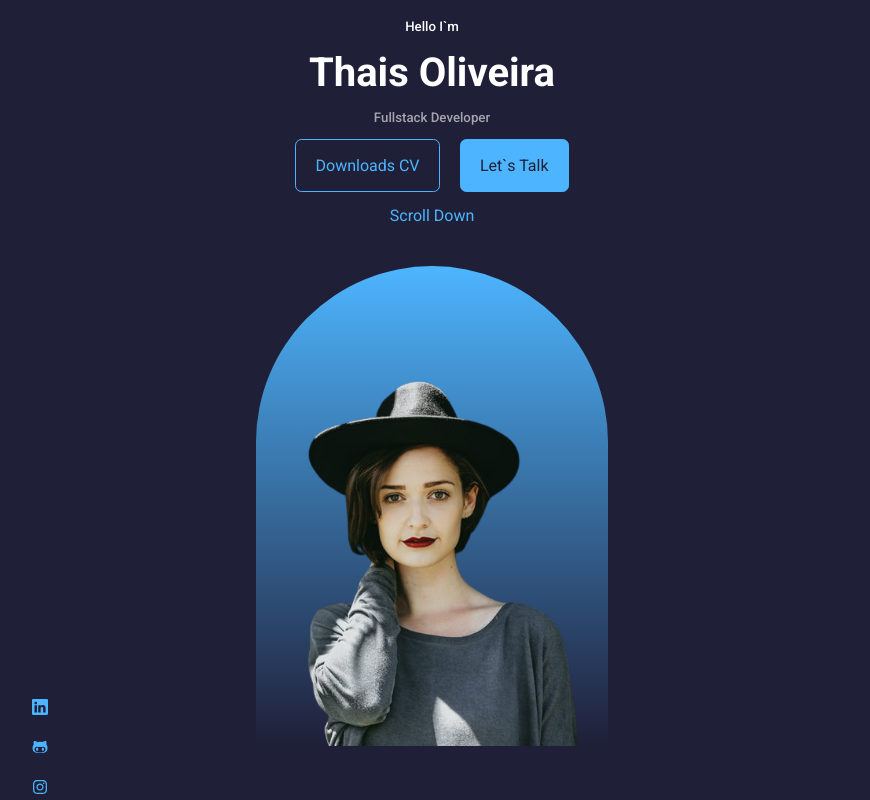
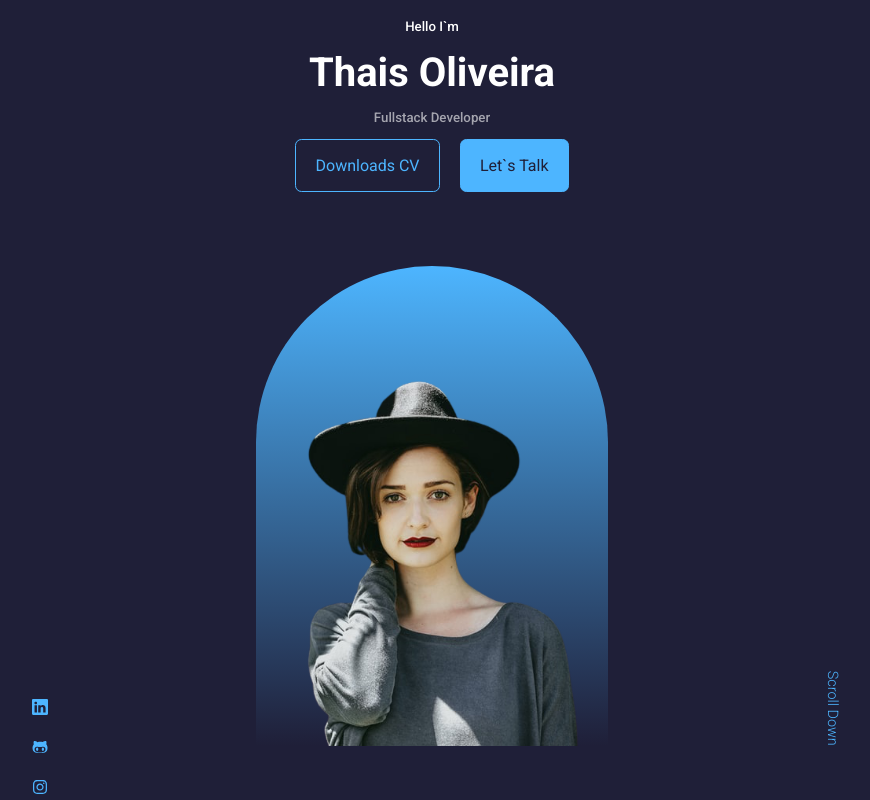
Before and after one commit to cesinhalius/PortfolioExample, a React (Create React App) app: page / in a window 1280 px wide. Shown: the top 800 px of the page, without its empty margins (208-1078 px from the left). Built offline with nearby package versions, Linux system fonts and the light colour scheme.

Commit message:
Adicionando estilo para o botão de rolagem

```diff
--- a/src/components/header/style.css
+++ b/src/components/header/style.css
@@ -55,8 +55,23 @@
     overflow: hidden;
     padding: 5rem 1.5rem 1.5rem 1.5rem;
 }
+/*========================Scroll Down================================*/
+.scroll__down{
+    position: absolute;
+    right: -2.3rem;
+    bottom: 5rem;
+    transform: rotate(90deg);
+    font-weight: 300;
+    font-size: .9rem;
+}
 
 /*=========================Media Queries=================================*/
+
+@media screen and (max-width: 1024px){
+    header{
+        height: 68vh;
+    }
+}
 
 @media screen and (max-width: 600px){
     header{
```
